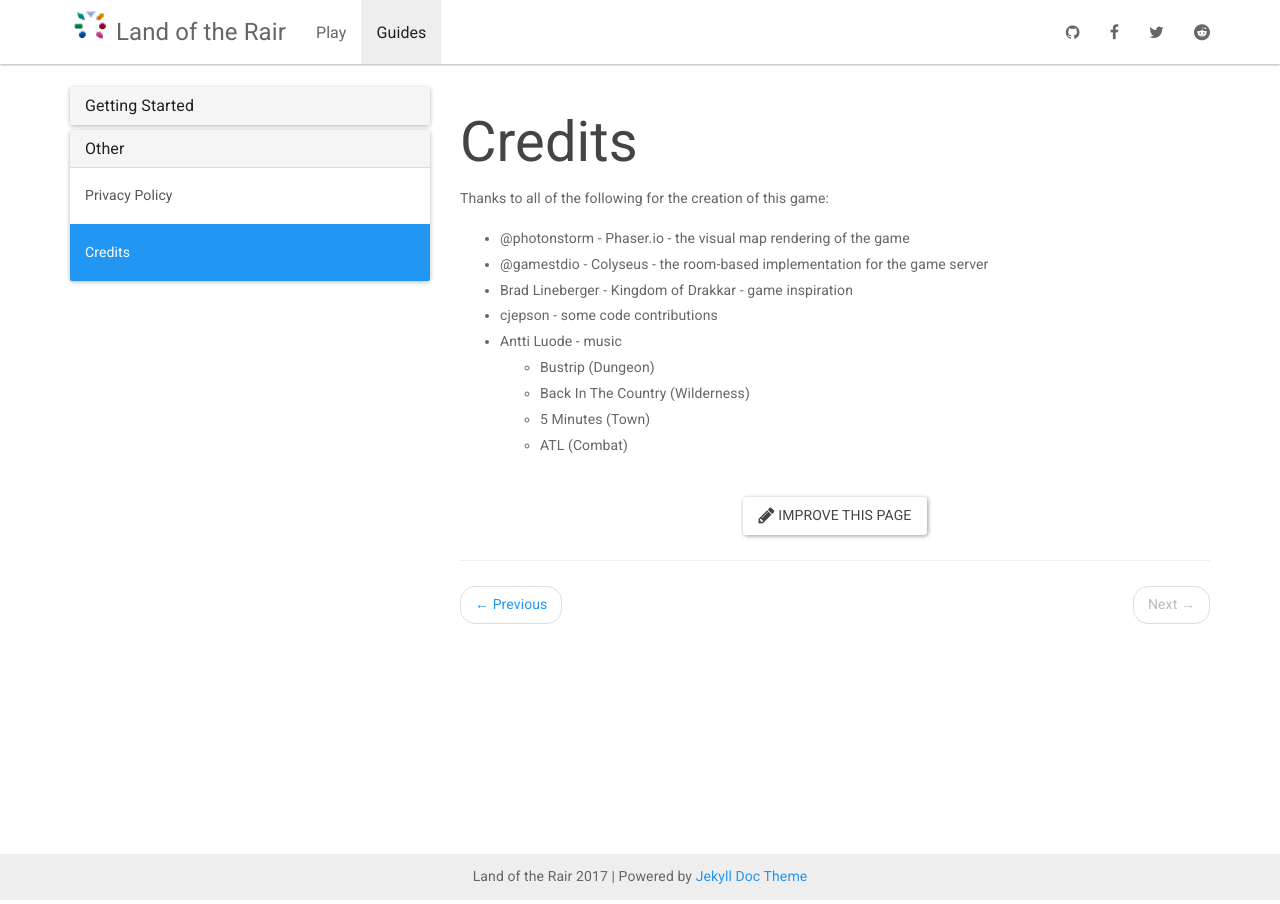
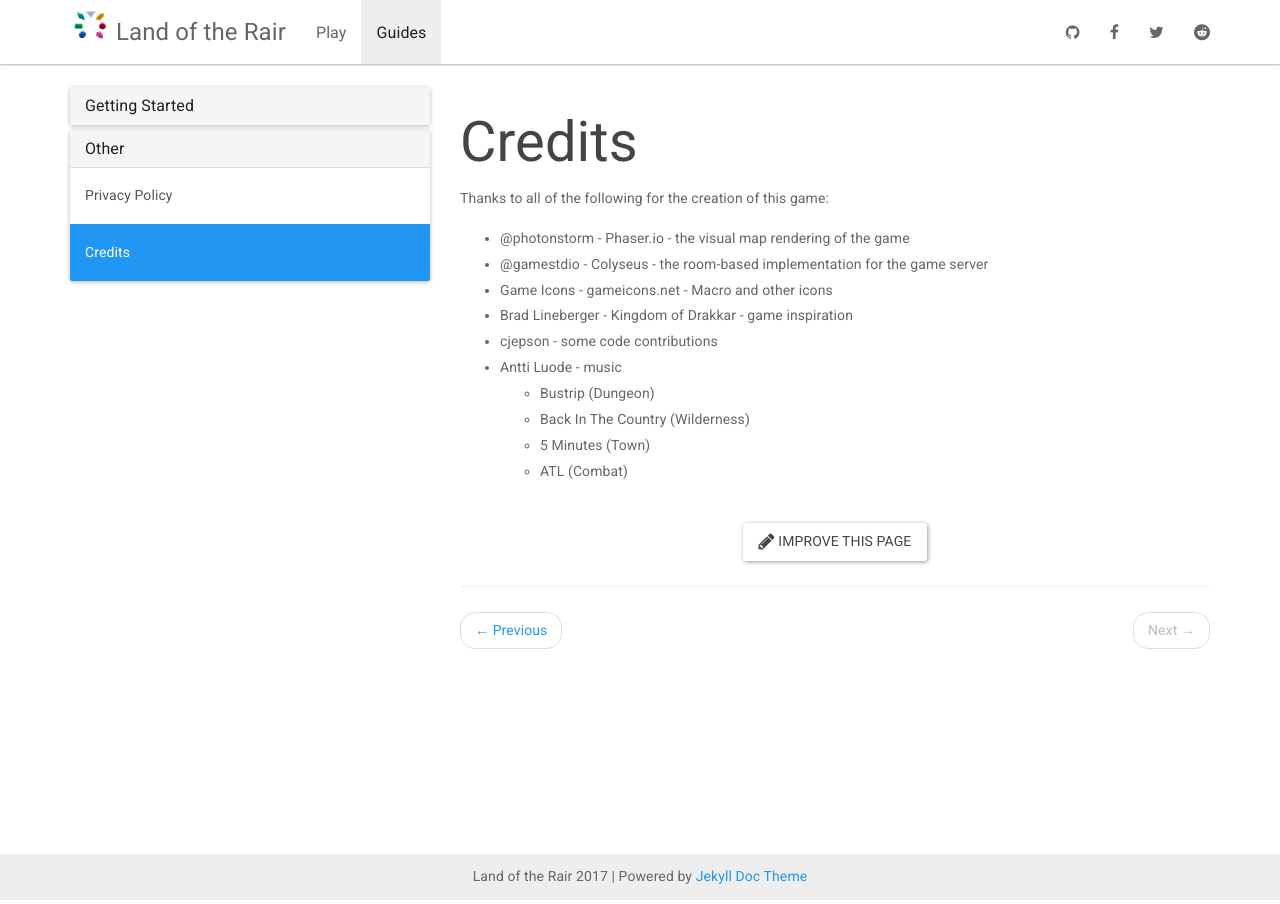
Before and after one commit to LandOfTheRair/landoftherair.github.io, a Jekyll site: the page built from _docs/other/credits.md, in a window 1280 px wide. Built offline with Jekyll 4.4.1, drawn with Linux system fonts in a browser that asks for light colours; nearby versions of some CDN libraries.

Commit message:
Update credits.md

```diff
--- a/_docs/other/credits.md
+++ b/_docs/other/credits.md
@@ -7,6 +7,7 @@ Thanks to all of the following for the creation of this game:
 
 * @photonstorm - Phaser.io - the visual map rendering of the game
 * @gamestdio - Colyseus - the room-based implementation for the game server
+* Game Icons - gameicons.net - Macro and other icons
 * Brad Lineberger - Kingdom of Drakkar - game inspiration
 * cjepson - some code contributions
 * Antti Luode - music
```
